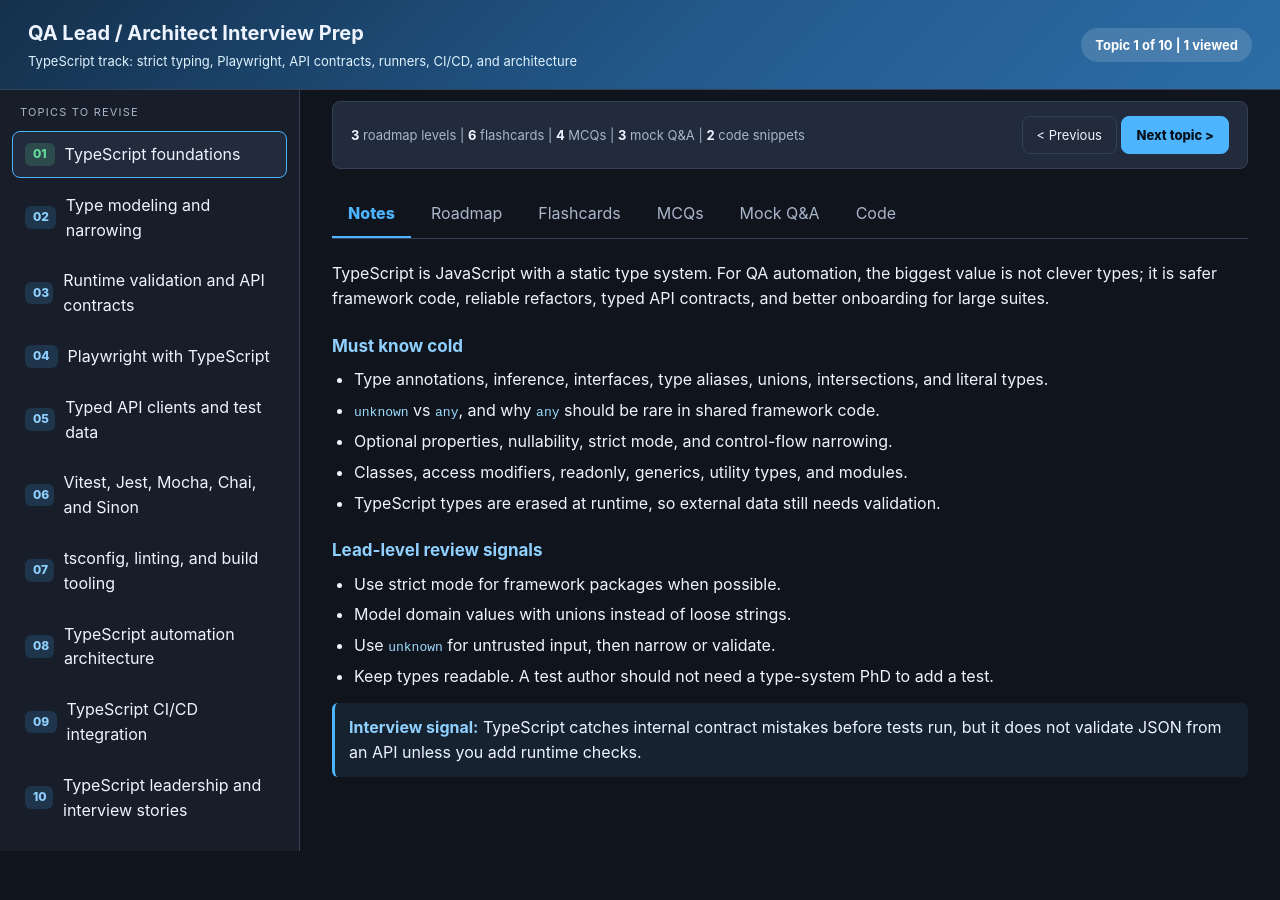
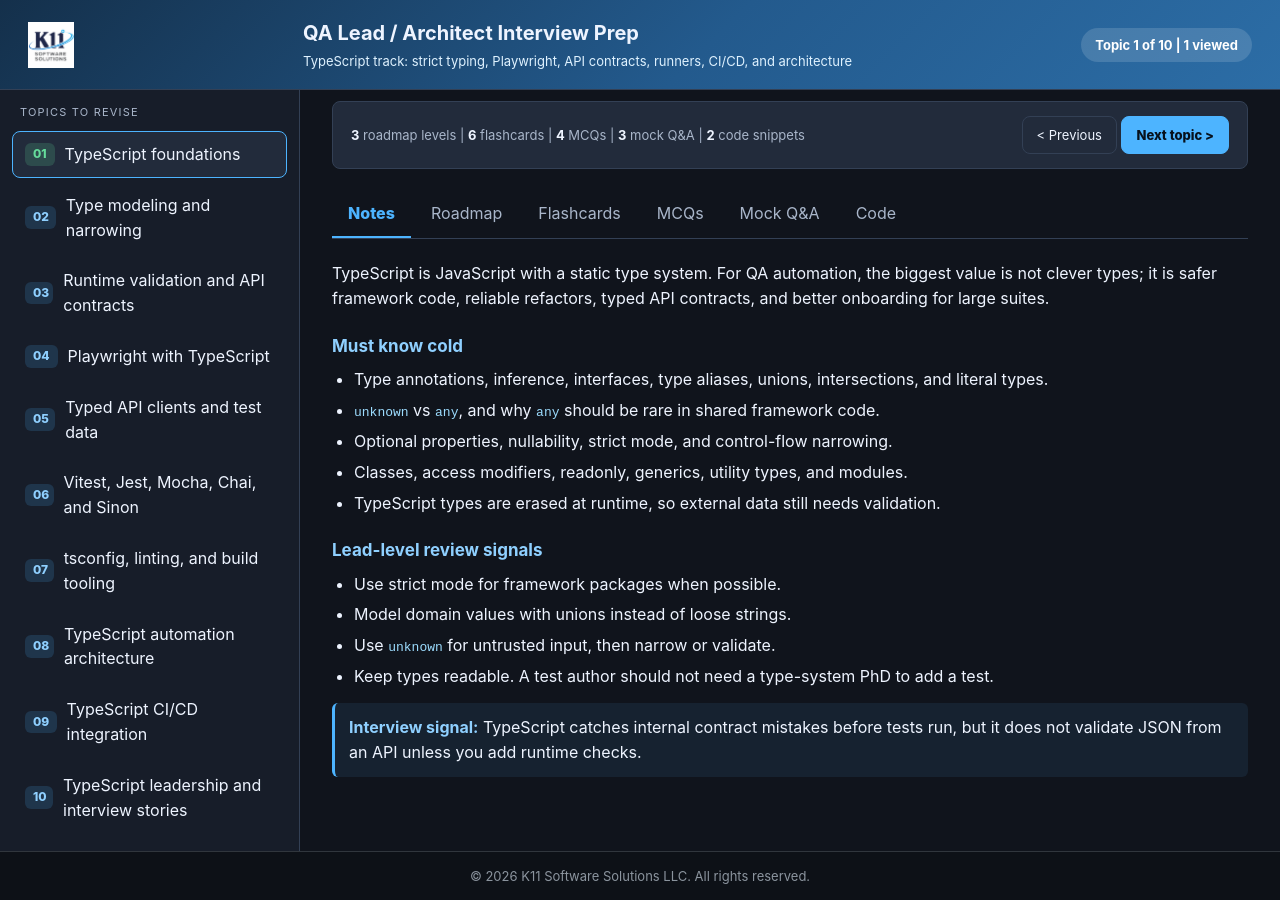
Before and after one commit to K11-Software-Solutions/k11-software-solutions.github.io, a Jekyll site: the page tutorials/qa-lead-typescript/index.html, which Jekyll copies as it is, in a window 1280 px wide and 900 px high, scrolled down 99 px. Built offline with Jekyll 4.4.1, drawn with Linux system fonts in a browser that asks for light colours; before the commit the page ends 950 px from its top, so only the background shows below that.

Commit message:
Add K11 logo and copyright footer to all tutorial pages

```diff
--- a/tutorials/gen-ai-test-automation/index.html
+++ b/tutorials/gen-ai-test-automation/index.html
@@ -153,6 +153,9 @@
 <body>
 
 <header>
+  <a href="https://k11-software-solutions.github.io" style="flex-shrink:0;display:flex;align-items:center;text-decoration:none;">
+    <img src="../../assets/images/k11_logo.png" alt="K11 Software Solutions" style="height:46px;width:auto;">
+  </a>
   <div class="header-left">
     <h1>Gen AI for Test Automation</h1>
     <p>AI tools, prompt engineering, LLM-based testing, self-healing, and building an AI-first QA strategy</p>
@@ -1629,5 +1632,8 @@ function filterTopics(query) {
 document.getElementById('totalNum').textContent = TOPICS.length;
 loadTopic(0);
 </script>
+<footer style="background:#0d1117;border-top:1px solid #30363d;padding:14px 24px;text-align:center;font-size:13px;color:#8b949e;flex-shrink:0;">
+  &copy; 2026 K11 Software Solutions LLC. All rights reserved.
+</footer>
 </body>
 </html>
--- a/tutorials/python-coding-lessons/index.html
+++ b/tutorials/python-coding-lessons/index.html
@@ -187,6 +187,9 @@ pre code { background: transparent; border: none; padding: 0; color: #d1d9e0; fo
 </head>
 <body>
 <header>
+  <a href="https://k11-software-solutions.github.io" style="flex-shrink:0;display:flex;align-items:center;text-decoration:none;">
+    <img src="../../assets/images/k11_logo.png" alt="K11 Software Solutions" style="height:46px;width:auto;">
+  </a>
   <div class="header-left">
     <h1>Python Coding Basics to Advanced</h1>
     <p>Core syntax, data structures, functions, OOP, testing, files, typing, concurrency, APIs, and interview problem patterns</p>
@@ -1851,5 +1854,8 @@ function filterTopics(query) {
 document.getElementById("totNum").textContent = T.length;
 loadTopic(0);
 </script>
+<footer style="background:#0d1117;border-top:1px solid #30363d;padding:14px 24px;text-align:center;font-size:13px;color:#8b949e;flex-shrink:0;">
+  &copy; 2026 K11 Software Solutions LLC. All rights reserved.
+</footer>
 </body>
 </html>
--- a/tutorials/qa-lead-java/index.html
+++ b/tutorials/qa-lead-java/index.html
@@ -533,6 +533,9 @@
 </head>
 <body>
 <header>
+  <a href="https://k11-software-solutions.github.io" style="flex-shrink:0;display:flex;align-items:center;text-decoration:none;">
+    <img src="../../assets/images/k11_logo.png" alt="K11 Software Solutions" style="height:46px;width:auto;">
+  </a>
   <h1>QA Lead / Architect Interview Prep
     <small>Java track: core Java, JUnit/TestNG, Selenium, REST Assured, Spring, CI/CD, and leadership</small>
   </h1>
@@ -1419,5 +1422,8 @@ document.addEventListener("keydown", event => {
 
 renderAll();
 </script>
+<footer style="background:#0d1117;border-top:1px solid #30363d;padding:14px 24px;text-align:center;font-size:13px;color:#8b949e;flex-shrink:0;">
+  &copy; 2026 K11 Software Solutions LLC. All rights reserved.
+</footer>
 </body>
 </html>
--- a/tutorials/qa-lead-javascript/index.html
+++ b/tutorials/qa-lead-javascript/index.html
@@ -532,6 +532,9 @@
 </head>
 <body>
 <header>
+  <a href="https://k11-software-solutions.github.io" style="flex-shrink:0;display:flex;align-items:center;text-decoration:none;">
+    <img src="../../assets/images/k11_logo.png" alt="K11 Software Solutions" style="height:46px;width:auto;">
+  </a>
   <h1>QA Lead / Architect Interview Prep
     <small>JavaScript track: language fundamentals, TypeScript, test runners, Playwright, Cypress, APIs, CI/CD, and leadership</small>
   </h1>
@@ -1436,5 +1439,8 @@ document.addEventListener("keydown", event => {
 
 renderAll();
 </script>
+<footer style="background:#0d1117;border-top:1px solid #30363d;padding:14px 24px;text-align:center;font-size:13px;color:#8b949e;flex-shrink:0;">
+  &copy; 2026 K11 Software Solutions LLC. All rights reserved.
+</footer>
 </body>
 </html>
--- a/tutorials/qa-lead-python/index.html
+++ b/tutorials/qa-lead-python/index.html
@@ -537,6 +537,9 @@
 </head>
 <body>
 <header>
+  <a href="https://k11-software-solutions.github.io" style="flex-shrink:0;display:flex;align-items:center;text-decoration:none;">
+    <img src="../../assets/images/k11_logo.png" alt="K11 Software Solutions" style="height:46px;width:auto;">
+  </a>
   <h1>QA Lead / Architect Interview Prep
     <small>Python track: notes, roadmap, flashcards, MCQs, mock answers, and code patterns</small>
   </h1>
@@ -1662,5 +1665,8 @@ document.addEventListener("keydown", event => {
 
 renderAll();
 </script>
+<footer style="background:#0d1117;border-top:1px solid #30363d;padding:14px 24px;text-align:center;font-size:13px;color:#8b949e;flex-shrink:0;">
+  &copy; 2026 K11 Software Solutions LLC. All rights reserved.
+</footer>
 </body>
 </html>
--- a/tutorials/qa-lead-typescript/index.html
+++ b/tutorials/qa-lead-typescript/index.html
@@ -532,6 +532,9 @@
 </head>
 <body>
 <header>
+  <a href="https://k11-software-solutions.github.io" style="flex-shrink:0;display:flex;align-items:center;text-decoration:none;">
+    <img src="../../assets/images/k11_logo.png" alt="K11 Software Solutions" style="height:46px;width:auto;">
+  </a>
   <h1>QA Lead / Architect Interview Prep
     <small>TypeScript track: strict typing, Playwright, API contracts, runners, CI/CD, and architecture</small>
   </h1>
@@ -1433,5 +1436,8 @@ document.addEventListener("keydown", event => {
 
 renderAll();
 </script>
+<footer style="background:#0d1117;border-top:1px solid #30363d;padding:14px 24px;text-align:center;font-size:13px;color:#8b949e;flex-shrink:0;">
+  &copy; 2026 K11 Software Solutions LLC. All rights reserved.
+</footer>
 </body>
 </html>
```
Also changed, not shown: assets/images/k11-logo.svg (deleted), assets/images/k11_logo.png (added).
